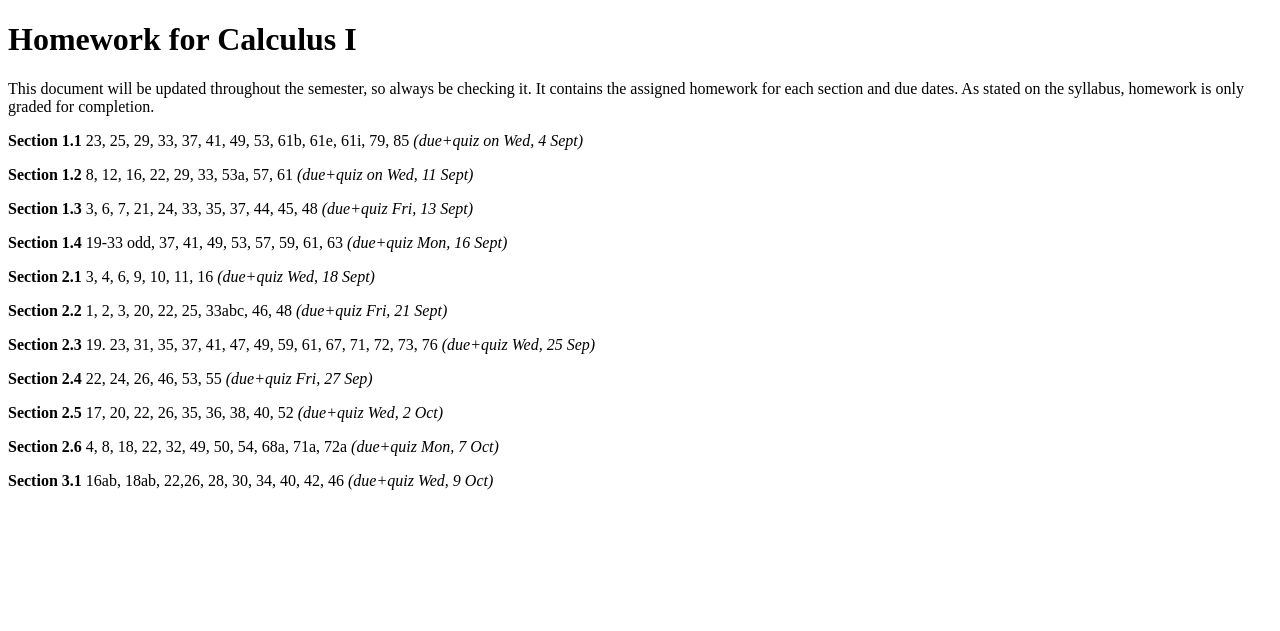
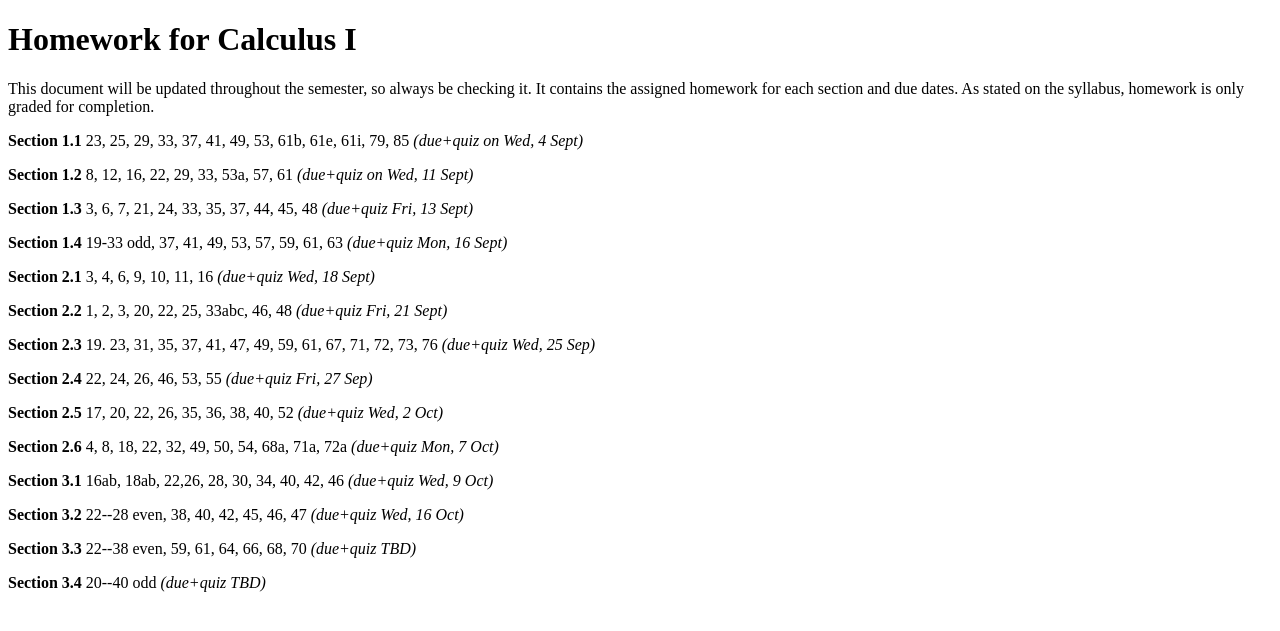
Before and after one commit to danielmichaelcicala/danielmichaelcicala.github.io, a Jekyll site: the page assets/hw_calc07_f19.html, which Jekyll copies as it is, in a window 1280 px wide. Shown: the top 631 px of the page. Built offline with Jekyll 4.4.1, drawn with Linux system fonts in a browser that asks for light colours.

Commit message:
update hw

```diff
--- a/assets/hw_calc02_f19.html
+++ b/assets/hw_calc02_f19.html
@@ -28,5 +28,9 @@ pandoc hw_calc02_f19.md -f markdown -t html -s -o hw_calc02_f19.html
 <p><strong>Section 2.6</strong> 4, 8, 18, 22, 32, 49, 50, 54, 68a, 71a, 72a <em>(due+quiz Mon, 7 Oct)</em></p>
 <p><strong>Section 3.1</strong> 16ab, 18ab, 22,26, 28, 30,
   34, 40, 42, 46 <em>(due+quiz Wed, 9 Oct)</em></p>
+<p><strong>Section 3.2</strong> 22--28 even, 38, 40, 42, 45, 46, 47 <em>(due+quiz Wed, 16 Oct)</em></p>
+<p><strong>Section 3.3</strong> 22--38 even, 59, 61, 64, 66, 68, 70 <em>(due+quiz TBD)</em></p>
+<p><strong>Section 3.4</strong> 20--40 odd <em>(due+quiz TBD)</em></p>
+
 </body>
 </html>
--- a/assets/hw_calc07_f19.html
+++ b/assets/hw_calc07_f19.html
@@ -27,5 +27,9 @@ pandoc hw_calc07_f19.md -f markdown -t html -s -o hw_calc07_f19.html
 <p><strong>Section 2.5</strong> 17, 20, 22, 26, 35, 36, 38, 40, 52 <em>(due+quiz Wed, 2 Oct)</em></p>
 <p><strong>Section 2.6</strong> 4, 8, 18, 22, 32, 49, 50, 54, 68a, 71a, 72a <em>(due+quiz Mon, 7 Oct)</em></p>
 <p><strong>Section 3.1</strong> 16ab, 18ab, 22,26, 28, 30, 34, 40, 42, 46 <em>(due+quiz Wed, 9 Oct)</em></p>
+<p><strong>Section 3.2</strong> 22--28 even, 38, 40, 42, 45, 46, 47 <em>(due+quiz Wed, 16 Oct)</em></p>
+<p><strong>Section 3.3</strong> 22--38 even, 59, 61, 64, 66, 68, 70 <em>(due+quiz TBD)</em></p>
+<p><strong>Section 3.4</strong> 20--40 odd <em>(due+quiz TBD)</em></p>
+
 </body>
 </html>
--- a/assets/hw_stat_f19.html
+++ b/assets/hw_stat_f19.html
@@ -45,6 +45,8 @@ occupies the columns.  </code></pre>
 <p><strong>Section 4.1</strong> 4.2, 4.3 <em>(due+quiz Wed, 2 Oct)</em></p>
 <p><strong>Section 4.2</strong> 4.17, 4.19bcd, 4.26, 4.29, 4.32, 4.33 <em>(due+quiz Mon, 7 Oct)</em></p>
 <p><strong>Section 4.3</strong> 4.45, 4.47, 4.48,
-  4.58 <em>(due+quiz Fri, 11 Oct)</em></p>
+  4.58 <em>(due+quiz Fri, 11 Oct)</em> </p>
+<p><strong>Section 4.4</strong> 4.68, 4.69, 4.71, 4.74a,
+  4.74c, 4.85a, 4.85b, 4.87 <em>(due+quiz TBD)</em> </p>
 </body>
 </html>
```
